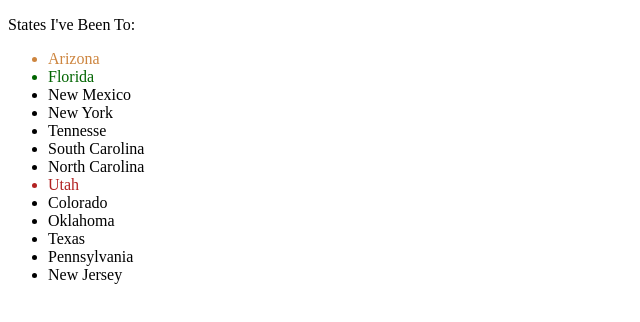
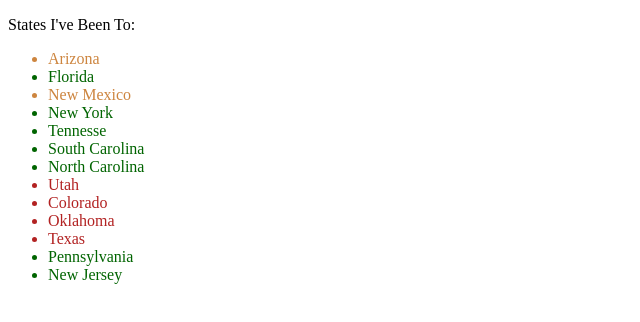
Before and after one commit to HJoRo/week5, a website: page index.html in a window 1280 px wide. Shown: the whole page, without its empty margins (0-640 px from the left). Drawn offline with Linux system fonts and the light colour scheme.

Commit message:
homework 3 up to step 5

```diff
--- a/dom.js
+++ b/dom.js
@@ -1,3 +1,22 @@
-document.getElementById('east').style.color = "darkgreen";
-document.getElementById('sw').style.color = "peru";
-document.getElementById('mw').style.color = "firebrick";
+/*i wanted to change the color of all elements with the same id, but after looking up why it wasn't working on stack overflow i found that each id would have to be unique so i used class name instead*/
+
+var x = document.getElementsByClassName( "east" );
+for( var i = 0; i < x.length; i++ ) {
+    x[i].style.color='darkgreen';
+}
+var y = document.getElementsByClassName( "sw" );
+for( var i = 0; i < y.length; i++ ) {
+    y[i].style.color='peru';
+}
+var z = document.getElementsByClassName( "mw" );
+for( var i = 0; i < z.length; i++ ) {
+    z[i].style.color='firebrick';
+}
+//what i had before that wasn't working
+//document.getElementsByClassName('east').style.color = "darkgreen";
+//document.getElementsByClassName('sw').style.color = "peru";
+//document.getElementsByClassName('mw').style.color = "firebrick";
+
+//changing class name
+var child = document.getElementsByClassName("states")[0].children;
+child[1].className = "florida";
--- a/index.html
+++ b/index.html
@@ -7,20 +7,20 @@
 </head>
 <body>
     <p>States I've Been To:</p>
-    <ul>
-        <li id="sw">Arizona</li>
-        <li id="east">Florida</li>
-        <li id="sw">New Mexico</li>
-        <li id="east">New York</li>
-        <li id="east">Tennesse</li>
-        <li id="east">South Carolina</li>
-        <li id="east">North Carolina</li>
-        <li id="mw">Utah</li>
-        <li id="mw">Colorado</li>
-        <li id="mw">Oklahoma</li>
-        <li id="mw">Texas</li>
-        <li id="east">Pennsylvania</li>
-        <li id="east">New Jersey</li>
+    <ul class="states">
+        <li class="sw">Arizona</li>
+        <li class="east">Florida</li>
+        <li class="sw">New Mexico</li>
+        <li class="east">New York</li>
+        <li class="east">Tennesse</li>
+        <li class="east">South Carolina</li>
+        <li class="east">North Carolina</li>
+        <li class="mw">Utah</li>
+        <li class="mw">Colorado</li>
+        <li class="mw">Oklahoma</li>
+        <li class="mw">Texas</li>
+        <li class="east">Pennsylvania</li>
+        <li class="east">New Jersey</li>
     </ul>
     <script src="dom.js"></script>
 </body>
```
